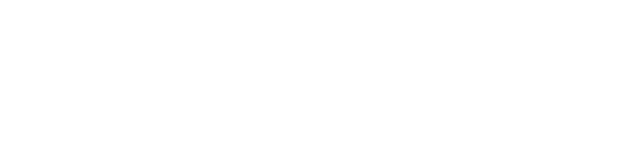
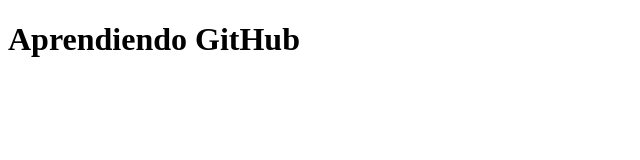
Before and after one commit to Jerez22/maria.github.io, a plain HTML site: page index.html in a window 1280 px wide. Shown: the whole page, without its empty margins (0-640 px from the left). Drawn offline with Linux system fonts and the light colour scheme.

Commit message:
inicio proyecto

```diff
--- a/index.html
+++ b/index.html
@@ -5,6 +5,7 @@
     <meta http-equiv="X-UA-Compatible" content="IE=edge">
     <meta name="viewport" content="width=device-width, initial-scale=1.0">
     <title>Document</title>
+    <h1>Aprendiendo GitHub</h1>
 </head>
 <body>
 
```
